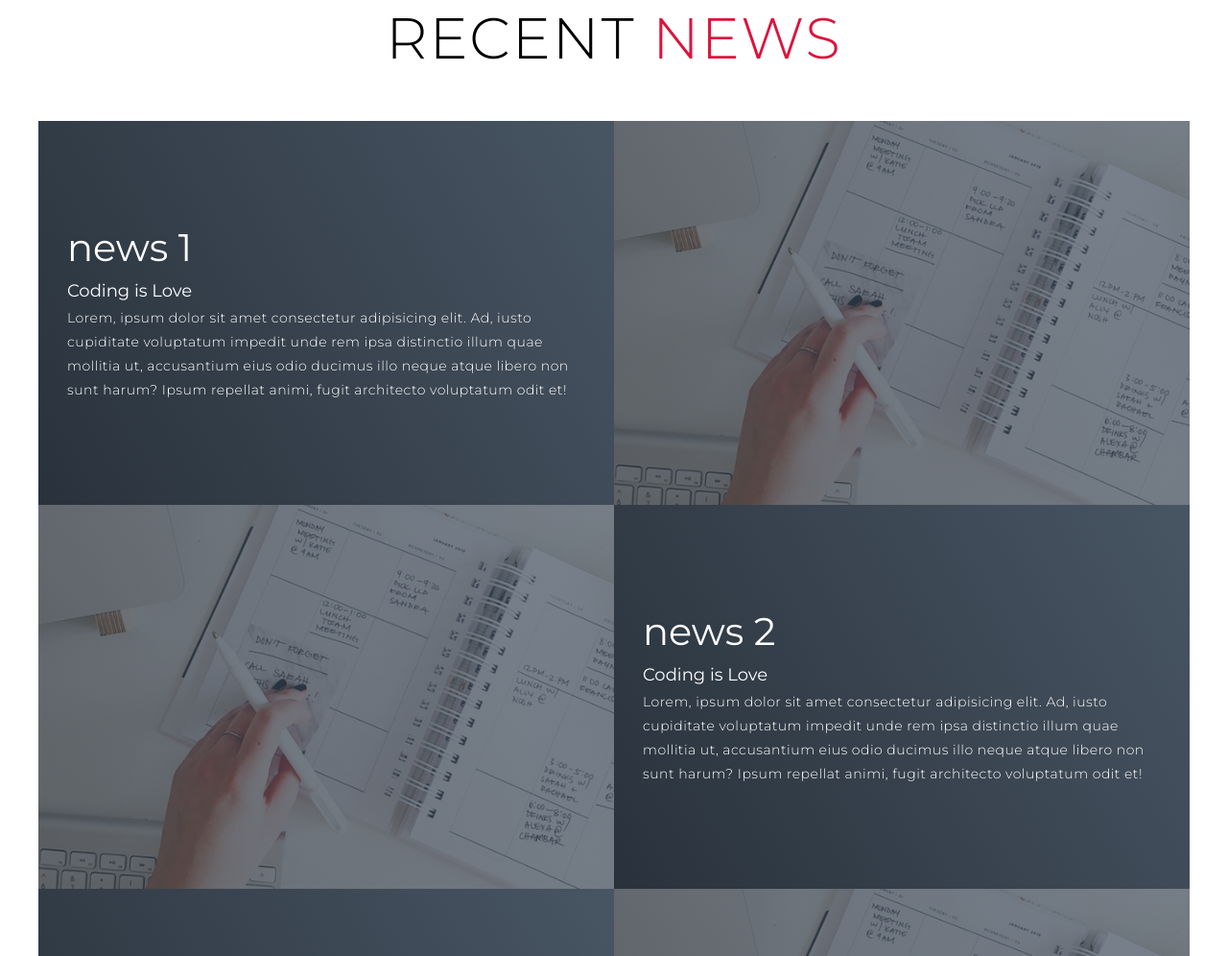
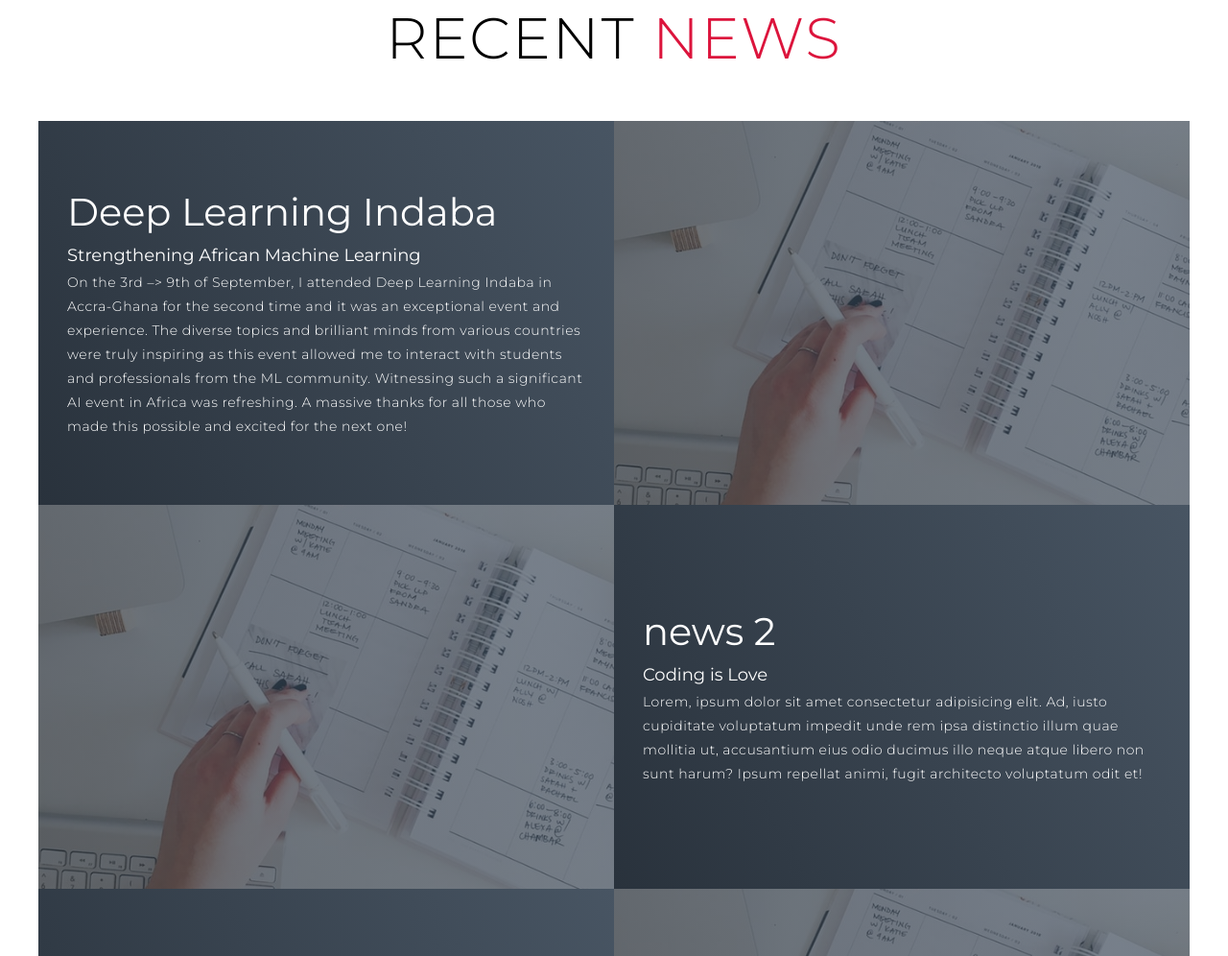
Before and after one commit to NabilBADRI/NabilBADRI.github.io, a plain HTML site: page index.html in a window 1280 px wide. Shown: the part 1992-2988 px from the top of the page at 96% size. Drawn offline with Linux system fonts and the light colour scheme; files whose address does not match are found by name.

Commit message:
Add files via upload

```diff
--- a/index.html
+++ b/index.html
@@ -100,11 +100,12 @@
       <div class="all-news">
         <div class="news-item">
           <div class="news-info">
-            <h1>news 1</h1>
-            <h2>Coding is Love</h2>
-            <p>Lorem, ipsum dolor sit amet consectetur adipisicing elit. Ad, iusto cupiditate voluptatum impedit unde
-              rem ipsa distinctio illum quae mollitia ut, accusantium eius odio ducimus illo neque atque libero non sunt
-              harum? Ipsum repellat animi, fugit architecto voluptatum odit et!</p>
+            <h1>Deep Learning Indaba</h1>
+            <h2>Strengthening African Machine Learning</h2>
+            <p>On the 3rd –> 9th of September, I attended Deep Learning Indaba in Accra-Ghana for the second time and it was an
+			exceptional event and experience. The diverse topics and brilliant minds from various countries were truly inspiring
+			as this event allowed me to interact with students and professionals from the ML community. Witnessing such a significant
+			AI event in Africa was refreshing. A massive thanks for all those who made this possible and excited for the next one!</p>
           </div>
           <div class="news-img">
             <img src="./img-1.png" alt="img">
```
